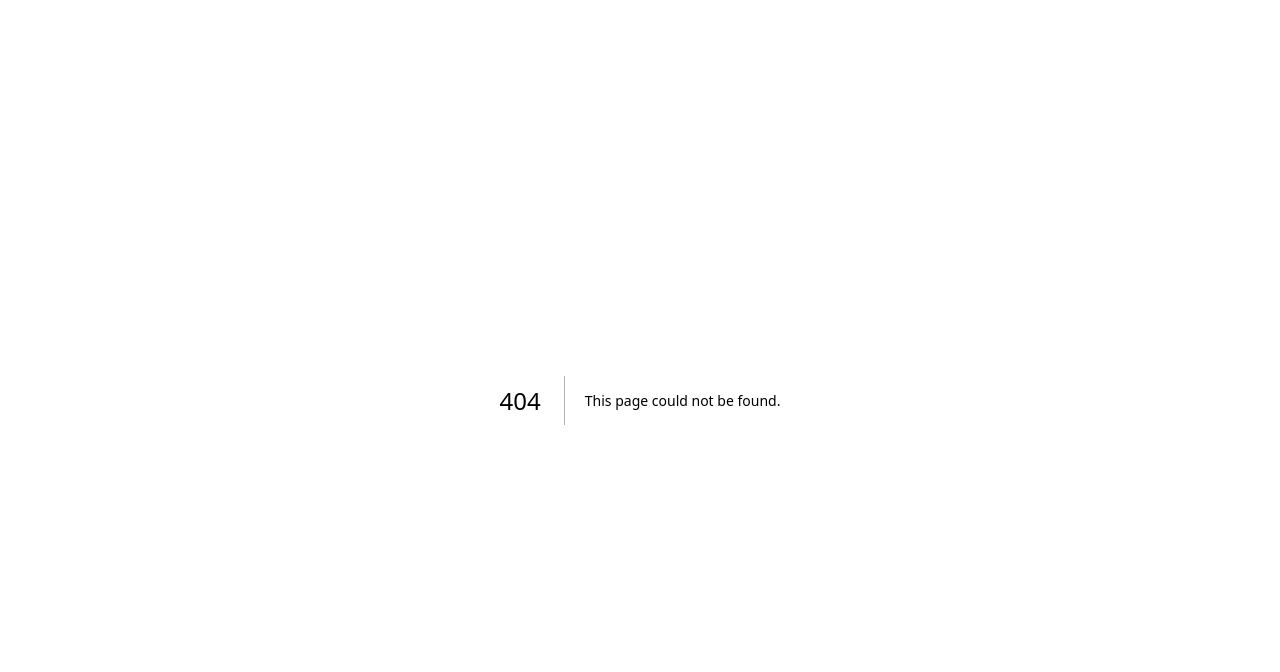
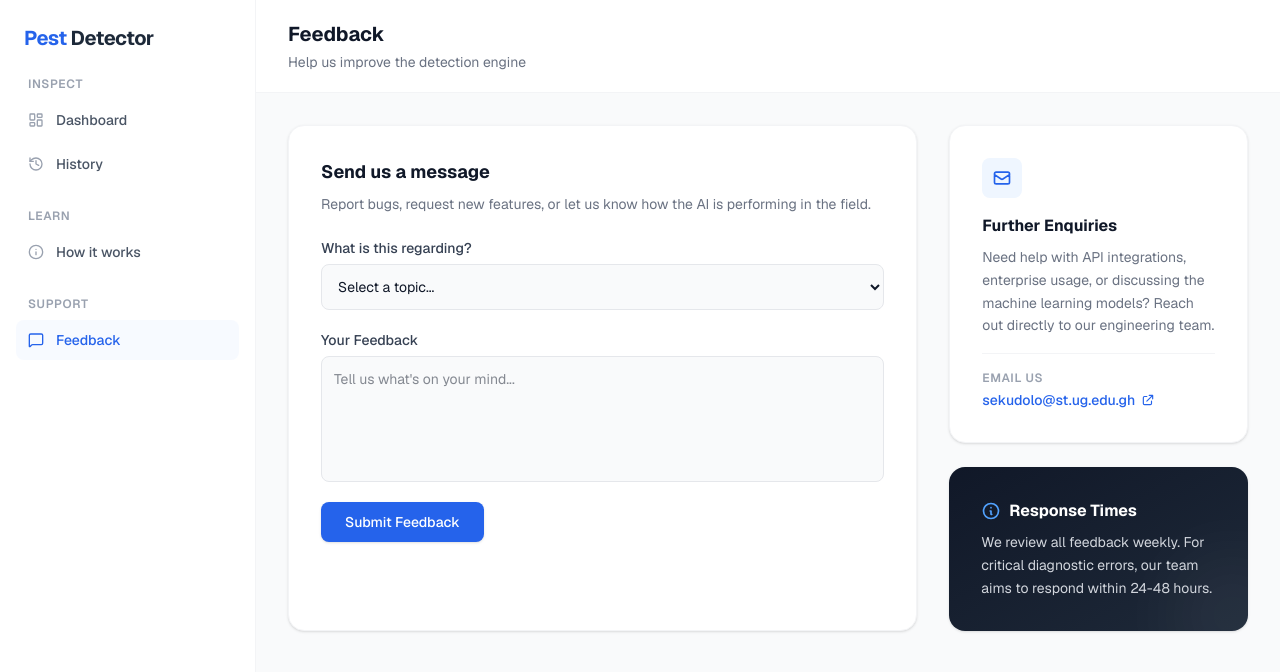
Before and after one commit to 3tor/pest-detector, a Next.js app: page /feedback in a window 1280 px wide. Before the commit this address had no page. Shown: the top 672 px of the page. Built offline with nearby package versions, Linux system fonts and the light colour scheme.

Commit message:
Add content for feedback page

```diff
--- /dev/null
+++ b/src/app/feedback/page.tsx
@@ -0,0 +1,165 @@
+'use client';
+
+import React, { useState } from 'react';
+import { Sidebar } from '@/components/layout/sidebar';
+
+export default function FeedbackPage() {
+  const [isSubmitting, setIsSubmitting] = useState(false);
+  const [isSubmitted, setIsSubmitted] = useState(false);
+
+  const handleSubmit = (e: React.FormEvent) => {
+    e.preventDefault();
+    setIsSubmitting(true);
+
+    // Simulate an API call
+    setTimeout(() => {
+      setIsSubmitting(false);
+      setIsSubmitted(true);
+    }, 1500);
+  };
+
+  return (
+    <div className="flex h-screen bg-[#F9FAFB] font-sans">
+
+      {/* 1. The Sidebar Shell */}
+      <Sidebar />
+
+      {/* 2. The Main Content Area */}
+      <div className="flex-1 flex flex-col h-screen overflow-hidden">
+
+        {/* Header */}
+        <header className="bg-white border-b border-gray-100 py-5 px-8 flex items-center justify-between shrink-0">
+          <div>
+            <h2 className="text-xl font-bold text-gray-900">Feedback</h2>
+            <p className="text-sm text-gray-500 mt-1">Help us improve the detection engine</p>
+          </div>
+        </header>
+
+        {/* Scrollable Content */}
+        <main className="flex-1 overflow-y-auto p-8">
+          <div className="max-w-5xl mx-auto">
+
+            <div className="grid grid-cols-1 lg:grid-cols-3 gap-8">
+
+              {/* Left Column: Feedback Form */}
+              <div className="lg:col-span-2 bg-white rounded-2xl border border-gray-100 p-8 shadow-sm">
+                <h3 className="text-lg font-bold text-gray-900 mb-2">Send us a message</h3>
+                <p className="text-sm text-gray-500 mb-6">
+                  Report bugs, request new features, or let us know how the AI is performing in the field.
+                </p>
+
+                {isSubmitted ? (
+                  <div className="bg-green-50 border border-green-100 rounded-xl p-6 text-center animate-in fade-in duration-300">
+                    <div className="w-12 h-12 bg-green-100 text-green-600 rounded-full flex items-center justify-center mx-auto mb-3">
+                      <svg className="w-6 h-6" fill="none" stroke="currentColor" viewBox="0 0 24 24">
+                        <path strokeLinecap="round" strokeLinejoin="round" strokeWidth="2" d="M5 13l4 4L19 7" />
+                      </svg>
+                    </div>
+                    <h4 className="text-base font-bold text-gray-900">Thank you for your feedback!</h4>
+                    <p className="text-sm text-gray-600 mt-1">Your message has been successfully sent to our team.</p>
+                    <button
+                      onClick={() => setIsSubmitted(false)}
+                      className="mt-4 text-[#2563EB] text-sm font-medium hover:underline"
+                    >
+                      Send another message
+                    </button>
+                  </div>
+                ) : (
+                  <form onSubmit={handleSubmit} className="space-y-5">
+                    <div>
+                      <label htmlFor="topic" className="block text-sm font-medium text-gray-700 mb-1.5">What is this regarding?</label>
+                      <select
+                        id="topic"
+                        required
+                        className="w-full bg-gray-50 border border-gray-200 text-gray-900 text-sm rounded-lg focus:ring-2 focus:ring-[#2563EB] focus:border-transparent block p-3 outline-none transition-all"
+                      >
+                        <option value="">Select a topic...</option>
+                        <option value="bug">Report an inaccurate diagnosis</option>
+                        <option value="feature">Request a new feature</option>
+                        <option value="ui">User interface issue</option>
+                        <option value="other">Other</option>
+                      </select>
+                    </div>
+
+                    <div>
+                      <label htmlFor="message" className="block text-sm font-medium text-gray-700 mb-1.5">Your Feedback</label>
+                      <textarea
+                        id="message"
+                        rows={5}
+                        required
+                        placeholder="Tell us what's on your mind..."
+                        className="w-full bg-gray-50 border border-gray-200 text-gray-900 text-sm rounded-lg focus:ring-2 focus:ring-[#2563EB] focus:border-transparent block p-3 outline-none transition-all resize-none"
+                      ></textarea>
+                    </div>
+
+                    <button
+                      type="submit"
+                      disabled={isSubmitting}
+                      className="inline-flex items-center justify-center gap-2 px-6 py-2.5 bg-[#2563EB] hover:bg-blue-700 text-white font-medium text-sm rounded-lg transition-colors shadow-sm disabled:opacity-50 w-full sm:w-auto"
+                    >
+                      {isSubmitting ? (
+                        <>
+                          <svg className="animate-spin h-4 w-4 text-white" viewBox="0 0 24 24" fill="none">
+                            <circle className="opacity-25" cx="12" cy="12" r="10" stroke="currentColor" strokeWidth="4"></circle>
+                            <path className="opacity-75" fill="currentColor" d="M4 12a8 8 0 018-8V0C5.373 0 0 5.373 0 12h4z"></path>
+                          </svg>
+                          Sending...
+                        </>
+                      ) : (
+                        'Submit Feedback'
+                      )}
+                    </button>
+                  </form>
+                )}
+              </div>
+
+              {/* Right Column: Contact Info */}
+              <div className="space-y-6">
+                <div className="bg-white rounded-2xl border border-gray-100 p-8 shadow-sm">
+                  <div className="w-10 h-10 bg-blue-50 text-[#2563EB] rounded-lg flex items-center justify-center mb-4">
+                    <svg className="w-5 h-5" fill="none" stroke="currentColor" viewBox="0 0 24 24">
+                      <path strokeLinecap="round" strokeLinejoin="round" strokeWidth="2" d="M3 8l7.89 5.26a2 2 0 002.22 0L21 8M5 19h14a2 2 0 002-2V7a2 2 0 00-2-2H5a2 2 0 00-2 2v10a2 2 0 002 2z" />
+                    </svg>
+                  </div>
+                  <h3 className="text-base font-bold text-gray-900 mb-2">Further Enquiries</h3>
+                  <p className="text-sm text-gray-500 mb-4 leading-relaxed">
+                    Need help with API integrations, enterprise usage, or discussing the machine learning models? Reach out directly to our engineering team.
+                  </p>
+
+                  <div className="pt-4 border-t border-gray-100">
+                    <span className="block text-xs font-semibold text-gray-400 tracking-wider uppercase mb-1">Email Us</span>
+                    <a
+                      href="mailto:sekudolo@st.ug.edu.gh"
+                      className="text-[#2563EB] font-medium text-sm hover:underline flex items-center gap-1.5"
+                    >
+                      sekudolo@st.ug.edu.gh
+                      <svg className="w-3.5 h-3.5" fill="none" stroke="currentColor" viewBox="0 0 24 24">
+                        <path strokeLinecap="round" strokeLinejoin="round" strokeWidth="2" d="M10 6H6a2 2 0 00-2 2v10a2 2 0 002 2h10a2 2 0 002-2v-4M14 4h6m0 0v6m0-6L10 14" />
+                      </svg>
+                    </a>
+                  </div>
+                </div>
+
+                <div className="bg-gradient-to-br from-gray-900 to-gray-800 rounded-2xl p-8 text-white shadow-sm relative overflow-hidden">
+                  <div className="relative z-10">
+                    <h3 className="text-base font-bold mb-2 flex items-center gap-2">
+                      <svg className="w-5 h-5 text-blue-400" fill="none" stroke="currentColor" viewBox="0 0 24 24">
+                        <path strokeLinecap="round" strokeLinejoin="round" strokeWidth="2" d="M13 16h-1v-4h-1m1-4h.01M21 12a9 9 0 11-18 0 9 9 0 0118 0z" />
+                      </svg>
+                      Response Times
+                    </h3>
+                    <p className="text-sm text-gray-300 leading-relaxed">
+                      We review all feedback weekly. For critical diagnostic errors, our team aims to respond within 24-48 hours.
+                    </p>
+                  </div>
+                  <div className="absolute -bottom-12 -right-12 w-32 h-32 bg-white opacity-5 rounded-full blur-2xl"></div>
+                </div>
+              </div>
+
+            </div>
+          </div>
+        </main>
+      </div>
+    </div>
+  );
+}
```
